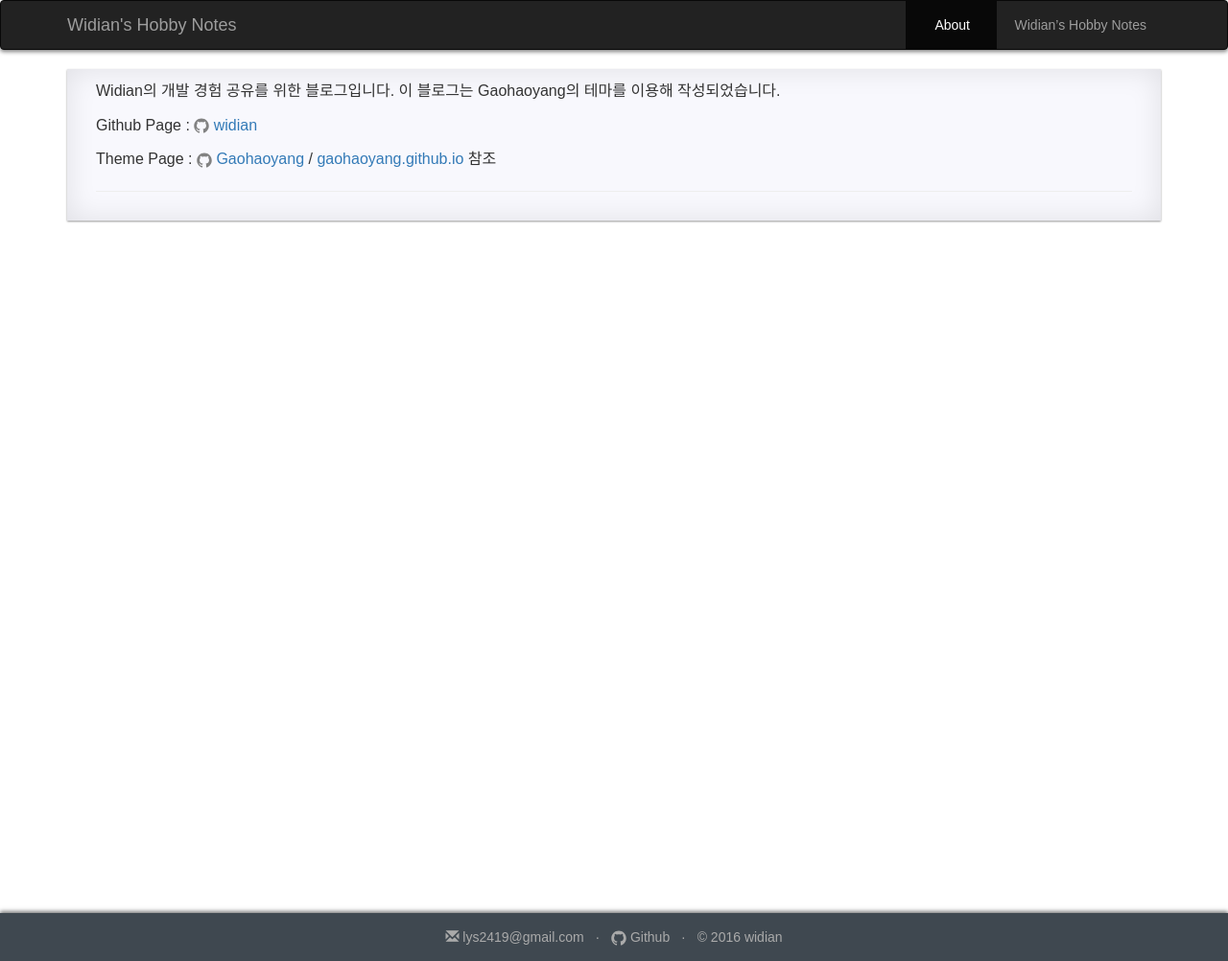
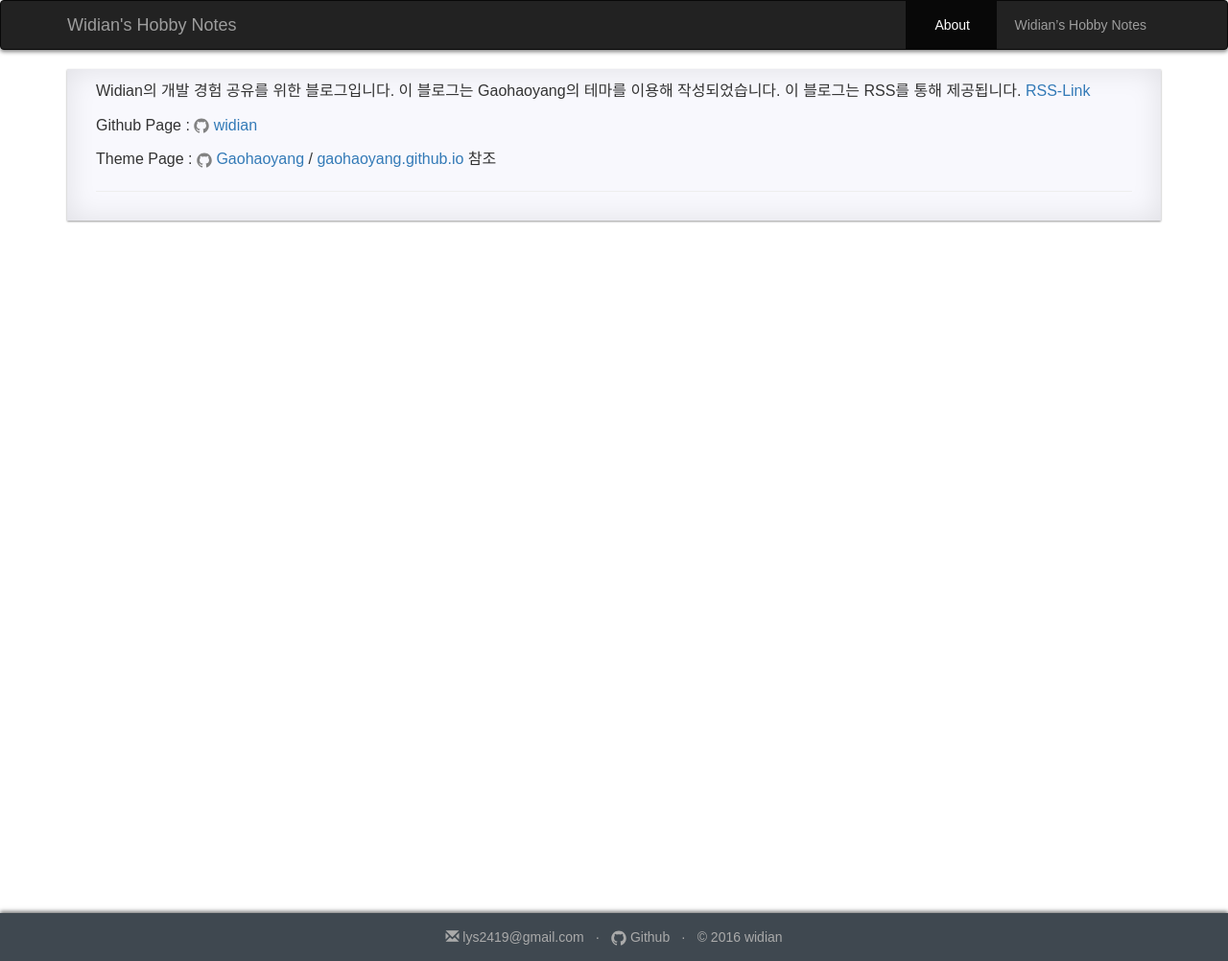
Before and after one commit to widian/widian.github.io, a Jekyll site: the page built from about.md, in a window 1280 px wide. Shown: the whole page at 96% size. Built offline with Jekyll 4.4.1, drawn with Linux system fonts in a browser that asks for light colours; comment, search, counter and statistics services are not loaded.

Commit message:
! rss feed 추가

```diff
--- a/about.md
+++ b/about.md
@@ -5,8 +5,10 @@ permalink: /about/
 ---
 
 Widian의 개발 경험 공유를 위한 블로그입니다. 이 블로그는 Gaohaoyang의 테마를 이용해 작성되었습니다.
+이 블로그는 RSS를 통해 제공됩니다. [RSS-Link][rss-feed]
 
 Github Page : {% include icon-github.html username="widian" %}
 Theme Page : {% include icon-github.html username="Gaohaoyang" %} / [gaohaoyang.github.io][theme-page] 참조
 
-[theme-page]: http://gaohaoyang.github.io
+[theme-page]: https://gaohaoyang.github.io
+[rss-feed]: https://widian.github.io/feed.xml
```
